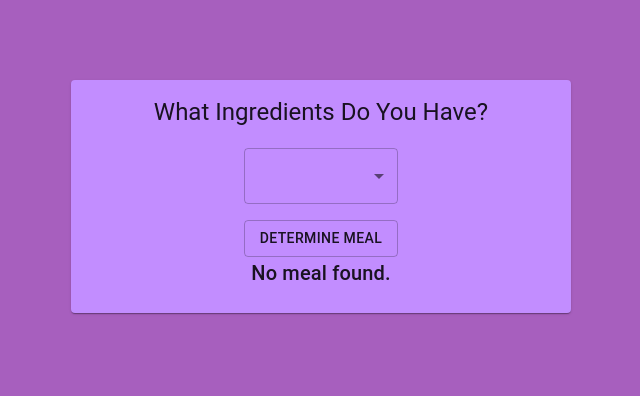
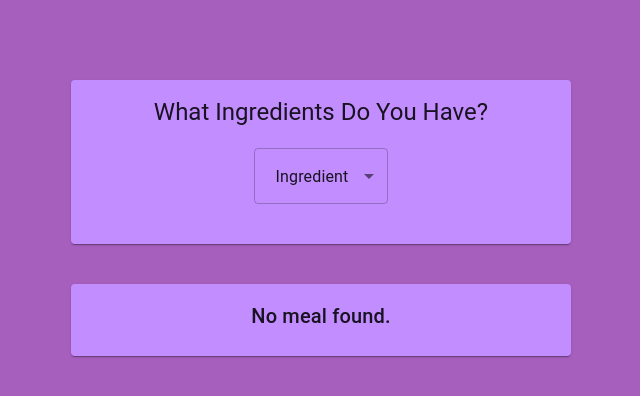
Before and after one commit to Parsifal-M/remys-dlv, a React (Create React App) app: page / in a window 1280 px wide. Shown: the top 396 px of the page, without its empty margins (319-959 px from the left). Built offline with nearby package versions, Linux system fonts and the light colour scheme.

Commit message:
[WIP] Refactored, changed the plan
Signed-off-by: Peter Macdonald <macdonald.peter90@gmail.com>

```diff
--- a/src/components/RecipeCard.js
+++ b/src/components/RecipeCard.js
@@ -1,50 +1,58 @@
-import React from 'react';
-import { makeStyles } from '@material-ui/core/styles';
-import Card from '@material-ui/core/Card';
-import CardContent from '@material-ui/core/CardContent';
-import Typography from '@material-ui/core/Typography';
-import Select from '@material-ui/core/Select';
-import MenuItem from '@material-ui/core/MenuItem';
-import { FormControl, Button } from '@material-ui/core';
-import ingredients from '../ingredients/ingredients';
-import recipes from '../recipes/recipes';
+import React from "react";
+import { makeStyles } from "@material-ui/core/styles";
+import Card from "@material-ui/core/Card";
+import CardContent from "@material-ui/core/CardContent";
+import Typography from "@material-ui/core/Typography";
+import Select from "@material-ui/core/Select";
+import MenuItem from "@material-ui/core/MenuItem";
+import { FormControl } from "@material-ui/core";
+import ingredients from "../ingredients/ingredients";
+import recipes from "../recipes/recipes";
 
 const useStyles = makeStyles((theme) => ({
-  card: {
+  ingredientscard: {
     maxWidth: 500,
-    margin: '0 auto',
+    margin: "0 auto",
     marginTop: theme.spacing(10),
-    backgroundColor: '#c28dff',
+    backgroundColor: "#c28dff",
   },
   select: {
     marginRight: theme.spacing(2),
     marginBottom: theme.spacing(2),
-  }
+  },
+  recipecard: {
+    width: 500,
+    margin: "0 auto",
+    marginTop: theme.spacing(5),
+    backgroundColor: "#c28dff",
+  },
 }));
 
 const RecipeCard = () => {
   const classes = useStyles();
-  const [meal, setMeal] = React.useState('');
+  const [meal, setMeal] = React.useState("");
   const [mealFound, setMealFound] = React.useState(false);
-  const [ingredient, setIngredient] = React.useState('');
+  const [selectedIngredient, setSelectedIngredient] = React.useState('');
 
-  const determineMeal = () => {
+  const determineMeal = (event) => {
     // Find all recipes that match the selected ingredient
     const matchingRecipes = recipes.filter((recipe) => {
-      return recipe.ingredients.includes(ingredient);
+      return recipe.ingredients.includes(event.target.value);
     });
 
+    setSelectedIngredient(event.target.value);
+
     if (matchingRecipes.length > 0) {
-      setMeal(matchingRecipes.map((recipe) => recipe.name).join('\n'));
+      setMeal(matchingRecipes.map((recipe) => recipe.name).join("\n"));
       setMealFound(true);
     } else {
       setMealFound(false);
     }
   };
 
-
   return (
-    <Card className={classes.card}>
+    <>
+      <Card className={classes.ingredientscard}>
         <CardContent>
           <Typography variant="h5" component="h2">
             What Ingredients Do You Have?
@@ -52,29 +60,30 @@ const RecipeCard = () => {
           <Typography variant="body2" component="p">
             <br />
             <FormControl>
-            <Select variant='outlined' fullWidth
+              <Select
+                fullWidth
+                variant="outlined"
                 className={classes.select}
-              value={ingredient}
-              onChange={(e) => setIngredient(e.target.value)}
+                value={selectedIngredient || 'Ingredient'}
+                onChange={determineMeal}
               >
-              {ingredients.map((ingredient) => (
-                <MenuItem key={ingredient} value={ingredient}>
-                  {ingredient}
+                {ingredients.map((selectedIngredient) => (
+                  <MenuItem key={selectedIngredient} value={selectedIngredient}>
+                    {selectedIngredient}
                   </MenuItem>
                 ))}
               </Select>
-            <Button
-              variant="outlined"
-              color="#a75fbe"
-              onClick={determineMeal}
-            >
-              Determine Meal
-            </Button>
             </FormControl>
             <br />
+          </Typography>
+        </CardContent>
+      </Card>
+      <FormControl fullWidth>
+        <Card className={classes.recipecard}>
+          <CardContent>
             {mealFound ? (
               <div>
-    {meal.split('\n').map((meal) => (
+                {meal.split("\n").map((meal) => (
                   <Typography variant="h6" component="h3" key={meal}>
                     {meal}
                   </Typography>
@@ -85,9 +94,10 @@ const RecipeCard = () => {
                 No meal found.
               </Typography>
             )}
-        </Typography>
           </CardContent>
         </Card>
+      </FormControl>
+    </>
   );
 };
 
--- a/src/ingredients/ingredients.js
+++ b/src/ingredients/ingredients.js
@@ -1,6 +1,7 @@
 // This file is used to export the ingredients array
 
 const ingredients = [
+  'Ingredient',
   'fish',
   'coconut',
   'wheat',
```
Lines whose indentation alone changed are shown as unchanged.
